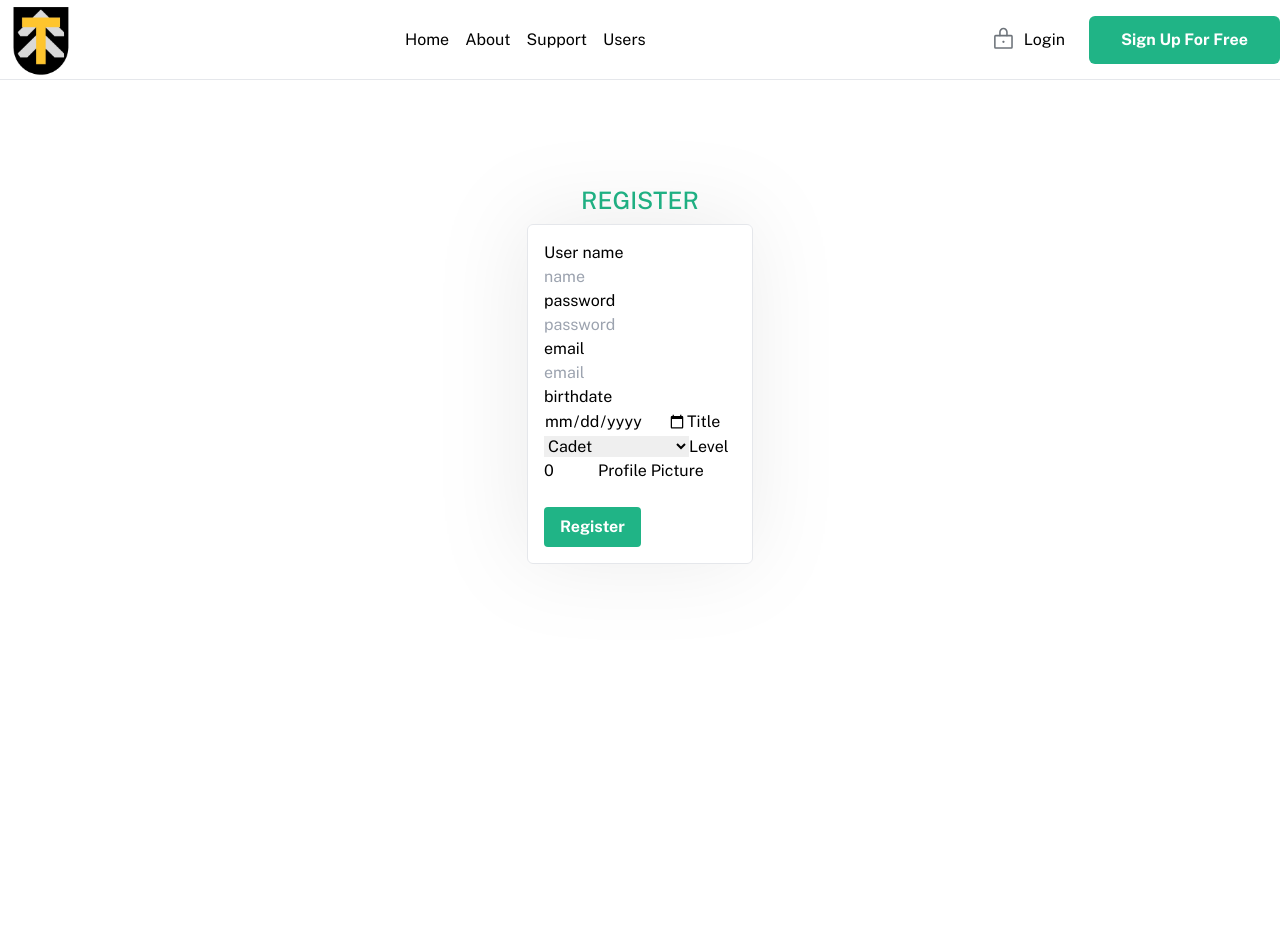
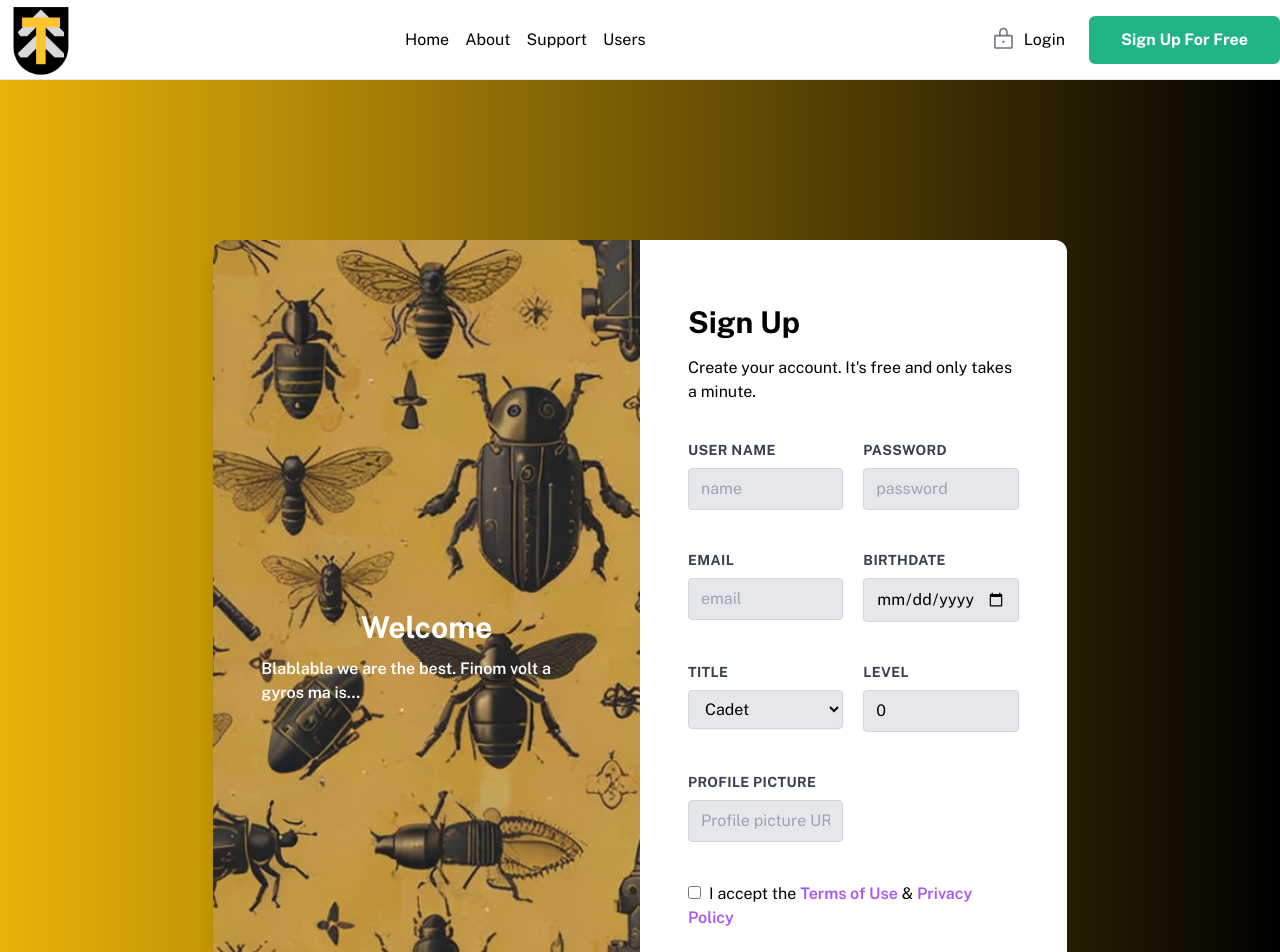
Before and after one commit to Zsombinszky/Team_Up, a React (Vite) app in the folder client/: page /register in a window 1280 px wide. Shown: the top 952 px of the page. Before the commit the page ends 800 px from the top, so only its background shows below. Built offline with nearby package versions, Linux system fonts and the light colour scheme.

Commit message:
login and reg page styled

```diff
--- a/client/src/pages/LoginPage.jsx
+++ b/client/src/pages/LoginPage.jsx
@@ -1,5 +1,6 @@
 import {useState} from "react";
 import {useNavigate} from "react-router-dom";
+import LoginBackground from "../assets/loginbgbig.jpg"
 
 const LoginPage = () => {
 
@@ -41,21 +42,50 @@ const LoginPage = () => {
 
 
     return (
-        <div className="flex flex-col p-24 justify-center items-center">
-            <h1 align="center" className="py-2 text-2xl text-[#20B486] font-medium" >LOGIN</h1>
-            <form className="bg-white border max-w-[500px] p-4 input-box-shadow rounded-md justify-between" onSubmit={e => handleSubmit(e)}>
-                <p><label htmlFor="userName">Username</label></p>
-                <input type="text"
-                       placeholder="please enter your username"
-                       value={username}
-                       onChange={e=>setUsername(e.target.value)}/>
-                <p><label htmlFor="password">Password</label></p>
-                    <input type="password"
-                       placeholder="please enter your password"
-                       value={password}
-                       onChange={e=>setPassword(e.target.value)}/>
-                <button className="bg-[#20B486] hover:bg-green-600 text-white font-bold py-2 px-4 rounded">Login</button>
-            </form>
+        <div className={"w-full h-screen"}>
+            <img
+                className='hidden sm:block absolute w-full h-full object-cover'
+                src={LoginBackground}
+                alt='/'
+            />
+            <div className='fixed w-full px-4 py-24 z-50'>
+                <div className='max-w-[450px] h-[600px] mx-auto bg-black/75 text-white'>
+                    <div className='max-w-[320px] mx-auto py-16'>
+                        <h1 className='text-3xl font-bold py-8'>Sign In</h1>
+                        <form onSubmit={handleSubmit} className='w-full flex flex-col'>
+                            <p><label className={"block uppercase tracking-wide text-sm font-bold mb-2"}
+                                      htmlFor="userName">Username</label></p>
+                            <input
+                                onChange={(e) => setUsername(e.target.value)}
+                                className='p-3 my-2 bg-gray-700 rounded'
+                                value={username}
+                                type='text'
+                                placeholder='username'
+                            />
+                            <p><label className={"block uppercase tracking-wide text-sm font-bold mb-2 mt-5"}
+                                      htmlFor="password">Password</label></p>
+                            <input
+                                onChange={(e) => setPassword(e.target.value)}
+                                className='p-3 my-2 bg-gray-700 rounded'
+                                type='password'
+                                value={password}
+                                placeholder='password'
+                                autoComplete='current-password'
+                            />
+                            <button
+                                className='bg-yellow-500 hover:bg-[#FFD700] py-3 my-6 rounded font-bold ease-in duration-200'>
+                                Sign In
+                            </button>
+                            <div className='flex justify-between items-center text-sm text-gray-600'>
+                                <p>
+                                    <input className='mr-2 accent-amber-400' type='checkbox'/>
+                                    Remember me
+                                </p>
+                            </div>
+                        </form>
+                    </div>
+                </div>
+            </div>
         </div>
     )
 }
--- a/client/src/pages/RegisterPage.jsx
+++ b/client/src/pages/RegisterPage.jsx
@@ -3,93 +3,177 @@ import {useNavigate} from "react-router-dom";
 import {Titles} from "../data/Titles.js";
 
 const RegisterPage = () => {
-
     const [user, setUser] = useState(null);
     const [username, setUsername] = useState("");
     const [email, setEmail] = useState("");
     const [password, setPassword] = useState("");
     const [birthDate, setBirthDate] = useState("");
-    const [title, setTitle] = useState("");
+    const [title, setTitle] = useState(Titles[0].name);
     const [level, setLevel] = useState(0);
     const [profilePicture, setProfilePicture] = useState("");
+    const [acceptTerms, setAcceptTerms] = useState(false);
 
     const navigate = useNavigate();
-
 
     async function handleSubmit(e) {
         e.preventDefault();
         const user = {
-            username: username,
-            password: password,
-            email: email,
-            birthDate: birthDate,
-            title: title,
-            level: level,
-            profilePicture: profilePicture
-        }
-        await setUser(user);
+            username,
+            password,
+            email,
+            birthDate,
+            title,
+            level,
+            profilePicture,
+        };
+        setUser(user);
 
         try {
             const response = await fetch("/api/user/register", {
                 method: "POST",
                 headers: {
-                    'Content-Type': 'application/json'
+                    "Content-Type": "application/json",
                 },
-                body: JSON.stringify(user)
-            })
+                body: JSON.stringify(user),
+            });
             if (response.ok) {
-                console.log("Registration successful")
-                navigate("/")
+                console.log("Registration successful");
+                navigate("/");
             } else {
-                console.error("Registration failed")
+                console.error("Registration failed");
             }
-
         } catch (err) {
             console.error("Error during registration", err);
         }
     }
 
-
     return (
-        <div className="flex flex-col p-24 justify-center items-center">
-            <h1 align="center" className="py-2 text-2xl text-[#20B486] font-medium">REGISTER</h1>
-            <form className="bg-white border max-w-[500px] p-4 input-box-shadow rounded-md justify-between"
-                  onSubmit={e => handleSubmit(e)}>
-                <div className="form-group">
-                    <label htmlFor="userName" className="form-label">User name</label> <br/>
-                    <input type="text" placeholder="name" value={username}
-                           onChange={(e) => setUsername(e.target.value)}/> <br/>
-
-                    <label htmlFor="password" className="form-label">password</label> <br/>
-                    <input type="password" placeholder="password" value={password}
-                           onChange={e => setPassword(e.target.value)}/> <br/>
-
-                    <label htmlFor="email" className="form-label">email</label> <br/>
-                    <input type="email" placeholder="email" value={email}
-                           onChange={e => setEmail(e.target.value)}/> <br/>
-
-                    <label htmlFor="birthdate" className="form-label">birthdate</label> <br/>
-                    <input type="date" value={birthDate}
-                           onChange={e => setBirthDate(e.target.value)}/>
-                    <label htmlFor="title" className="form-label">Title</label> <br/>
-                    <select onChange={e => setTitle(e.target.value)}>
+        <div className="min-h-screen py-40 bg-gradient-to-r from-yellow-500 to-black">
+            <div className="container mx-auto">
+                <div
+                    className="flex flex-col lg:flex-row w-10/12 lg:w-8/12 bg-white rounded-xl mx-auto shadow-lg overflow-hidden">
+                    <div
+                        className="w-full lg:w-1/2 flex flex-col items-center justify-center p-12 bg-cover bg-center"
+                        style={{backgroundImage: "url('src/assets/registersmallbg.jpg')"}}
+                    >
+                        <h1 className="text-white font-bold text-3xl mb-3">Welcome</h1>
+                        <p className="text-white font-semibold">
+                            Blablabla we are the best. Finom volt a gyros ma is...
+                        </p>
+                    </div>
+                    <div className="w-full lg:w-1/2 py-16 px-12">
+                        <h2 className="text-3xl mb-4 font-bold">Sign Up</h2>
+                        <p className="mb-4">Create your account. It's free and only takes a minute.</p>
+                        <form onSubmit={handleSubmit}>
+                            <div className="grid grid-cols-2 gap-5">
+                                <div className="mt-5">
+                                    <label htmlFor="userName" className="block uppercase tracking-wide text-gray-700 text-sm font-bold mb-2">User name</label>
+                                    <input
+                                        type="text"
+                                        placeholder="name"
+                                        value={username}
+                                        onChange={(e) => setUsername(e.target.value)}
+                                        className="w-full border border-gray-300 rounded px-3 py-2 bg-gray-200"
+                                    />
+                                </div>
+                                <div className="mt-5">
+                                    <label htmlFor="password" className="block uppercase tracking-wide text-gray-700 text-sm font-bold mb-2">Password</label>
+                                    <input
+                                        type="password"
+                                        placeholder="password"
+                                        value={password}
+                                        onChange={(e) => setPassword(e.target.value)}
+                                        className="w-full border border-gray-300 rounded px-3 py-2 bg-gray-200"
+                                    />
+                                </div>
+                                <div className="mt-5">
+                                    <label htmlFor="email" className="block uppercase tracking-wide text-gray-700 text-sm font-bold mb-2">Email</label>
+                                    <input
+                                        type="email"
+                                        placeholder="email"
+                                        value={email}
+                                        onChange={(e) => setEmail(e.target.value)}
+                                        className="w-full border border-gray-300 rounded px-3 py-2 bg-gray-200"
+                                    />
+                                </div>
+                                <div className="mt-5">
+                                    <label htmlFor="birthDate" className="block uppercase tracking-wide text-gray-700 text-sm font-bold mb-2">Birthdate</label>
+                                    <input
+                                        type="date"
+                                        value={birthDate}
+                                        onChange={(e) => setBirthDate(e.target.value)}
+                                        className="w-full border border-gray-300 rounded px-3 py-2 bg-gray-200"
+                                    />
+                                </div>
+                                <div className="mt-5">
+                                    <label htmlFor="title" className="block uppercase tracking-wide text-gray-700 text-sm font-bold mb-2">Title</label>
+                                    <select
+                                        value={title}
+                                        onChange={(e) => setTitle(e.target.value)}
+                                        className="w-full border border-gray-300 rounded px-3 py-2 bg-gray-200"
+                                    >
                                         {Titles.map((title, index) => (
-                            <option key={index} value={title.name}>{title.name}</option>
+                                            <option key={index} value={title.name}>
+                                                {title.name}
+                                            </option>
                                         ))}
                                     </select>
-                    <label htmlFor="level" className="form-label">Level</label> <br/>
-                    <input type="number" value={level} min={1} max={150}
-                           onChange={e => setLevel(e.target.value)}/>
-                    <label htmlFor="profilePicture" className="form-label">Profile Picture</label> <br/>
-                    <input type="text" value={profilePicture}
-                           onChange={e => setProfilePicture(e.target.value)}/>
                                 </div>
-                <button type="submit"
-                        className="bg-[#20B486] hover:bg-green-600 text-white font-bold py-2 px-4 rounded">Register
+                                <div className="mt-5">
+                                    <label htmlFor="level" className="block uppercase tracking-wide text-gray-700 text-sm font-bold mb-2">Level</label>
+                                    <input
+                                        type="number"
+                                        value={level}
+                                        min={1}
+                                        max={150}
+                                        onChange={(e) => setLevel(Number(e.target.value))}
+                                        className="w-full border border-gray-300 rounded px-3 py-2 bg-gray-200"
+                                    />
+                                </div>
+                                <div className="mt-5">
+                                    <label htmlFor="profilePicture" className="block uppercase tracking-wide text-gray-700 text-sm font-bold mb-2">Profile Picture</label>
+                                    <input
+                                        type="text"
+                                        placeholder="Profile picture URL"
+                                        value={profilePicture}
+                                        onChange={(e) => setProfilePicture(e.target.value)}
+                                        className="w-full border border-gray-300 rounded px-3 py-2 bg-gray-200"
+                                    />
+                                </div>
+                                <div className="mt-5 col-span-2">
+                                    <input
+                                        type="checkbox"
+                                        checked={acceptTerms}
+                                        onChange={() => setAcceptTerms(!acceptTerms)}
+                                        className="mr-2"
+                                    />
+                                    <span>
+                                        I accept the{" "}
+                                        <a href="#" className="text-purple-500 font-semibold">
+                                            Terms of Use
+                                        </a>{" "}
+                                        &{" "}
+                                        <a href="#" className="text-purple-500 font-semibold">
+                                            Privacy Policy
+                                        </a>
+                                    </span>
+                                </div>
+                            </div>
+                            <div className={"mt-5"}>
+                                <button
+                                    type="submit"
+                                    className="w-full text-center bg-yellow-500 hover:bg-[#FFD700] text-white font-bold py-2 px-4 rounded mt-5 cursor-pointer"
+                                    disabled={!acceptTerms}
+                                >
+                                    Register
                                 </button>
+                            </div>
                         </form>
                     </div>
-    )
-}
+                </div>
+            </div>
+        </div>
+    );
+};
 
-export default RegisterPage
+export default RegisterPage;
```
Also changed, not shown: client/src/assets/loginbgbig.jpg (added), client/src/assets/registersmallbg.jpg (added). Lines whose indentation alone changed are shown as unchanged.
